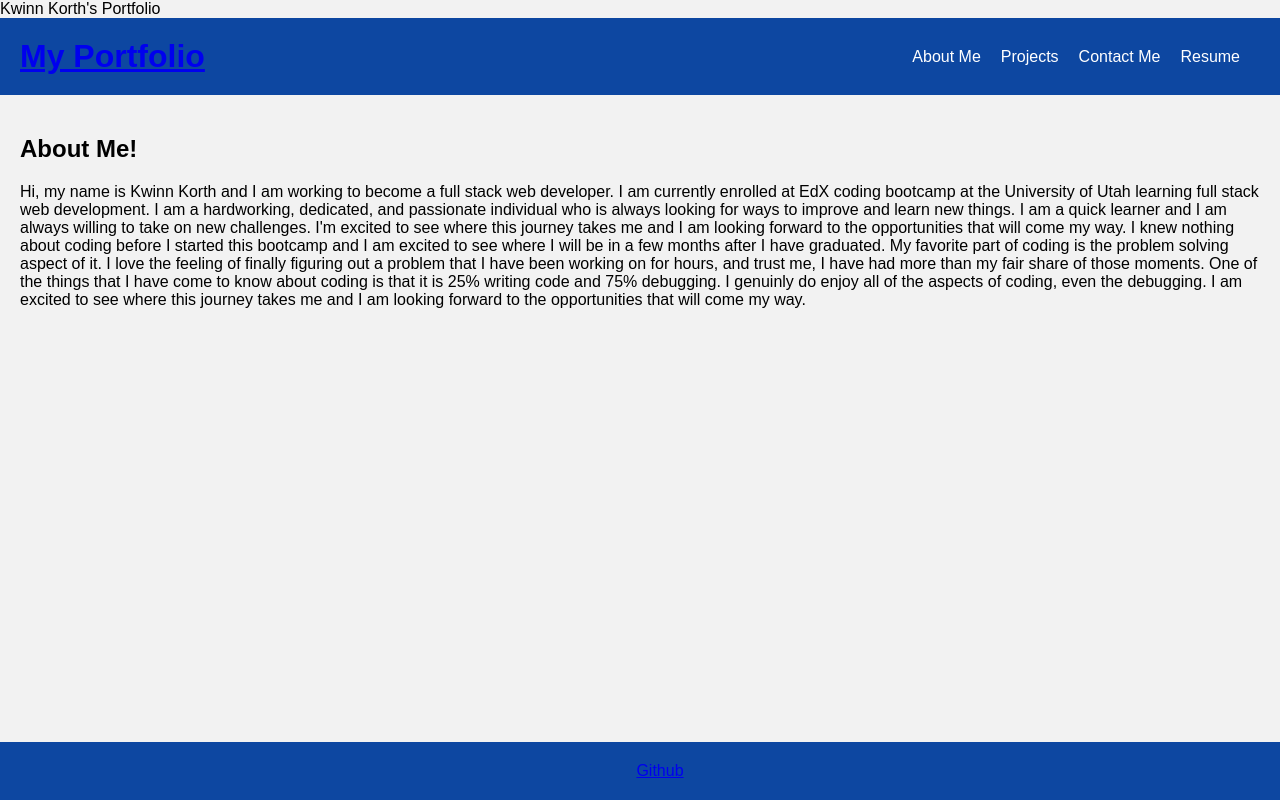
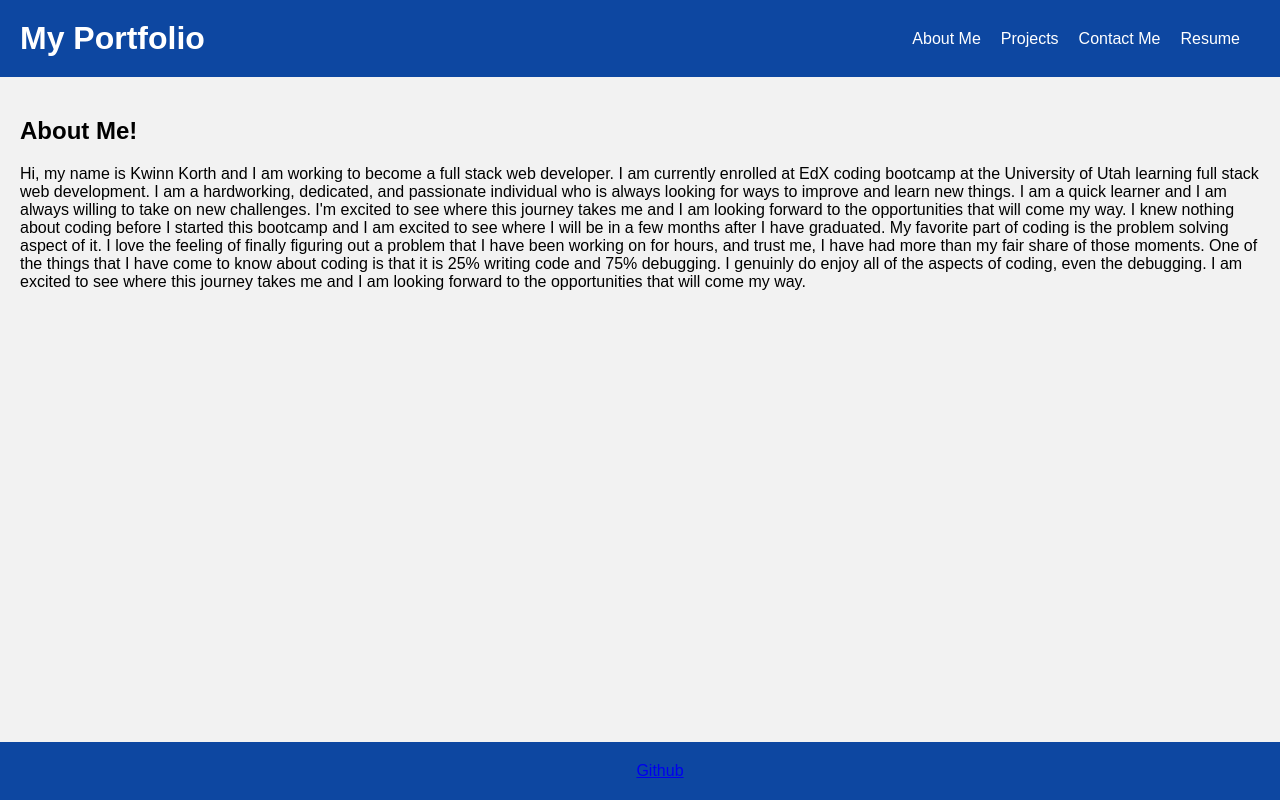
Before and after one commit to Kwinn-Korth/Reacht-Portfolio, a React (Vite) app: page / in a window 1280 px wide. Built offline with nearby package versions, Linux system fonts and the light colour scheme.

Commit message:
fixed errors for React and Portfolio

```diff
--- a/index.html
+++ b/index.html
@@ -3,7 +3,6 @@
 <head>
     <meta charset="UTF-8">
     <meta name="viewport" content="width=device-width, initial-scale=1.0">
-    <title?>Kwinn Korth's Portfolio</title?>
 </head>
 <body>
     <div id="root"></div>
--- a/src/App.jsx
+++ b/src/App.jsx
@@ -18,6 +18,7 @@ function App() {
                 <Route path="/projects" element={<Project />} />
                 <Route path="/contact" element={<ContactMe />} />
                 <Route path="/resume" element={<Resume />} />
+                <Route path="/about" element={<About />} />
             </Routes>
             <Footer />
         </div>
--- a/src/components/Header.jsx
+++ b/src/components/Header.jsx
@@ -7,7 +7,7 @@ function Header() {
         <div className='header-container'>
             <header>
                 <h1>
-                    <Link to='/'>My Portfolio</Link>
+                    My Portfolio
                 </h1>
                 <nav>
                     <Navigation />
--- a/src/main.jsx
+++ b/src/main.jsx
@@ -1,4 +1,4 @@
-import ReactDOM from 'react-dom';
+import { createRoot } from 'react-dom/client';
 import App from './App';
 
-ReactDOM.createRoot(document.getElementById('root')).render(<App />);
+createRoot(document.getElementById('root')).render(<App />);
```
